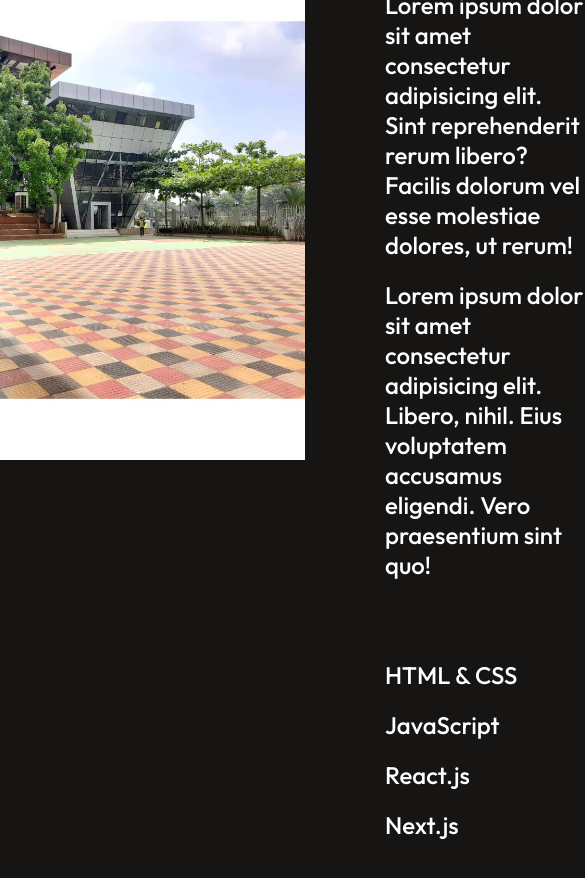
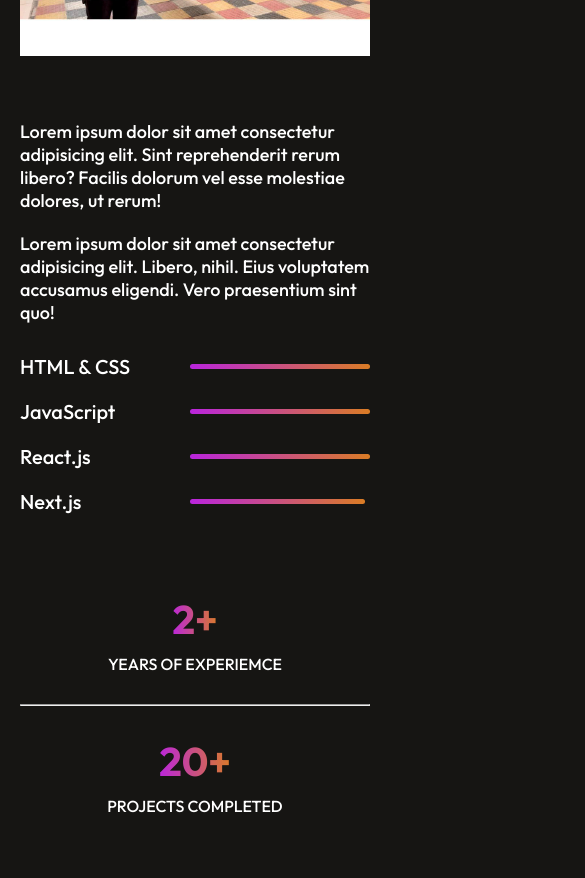
Before and after one commit to Pullock4981/Ashik-Portfolio, a React (Vite) app: page / in a window 390 px wide. Shown: the part 1080-1958 px from the top of the page, 585 px wide, since content can reach past the window. Built offline with nearby package versions, Linux system fonts and the light colour scheme.

Commit message:
add footer and contact responsive

```diff
--- a/src/Components/About/About.css
+++ b/src/Components/About/About.css
@@ -115,3 +115,62 @@
     font-size: 22px;
     font-weight: 500;
 }
+
+/* media query */
+
+@media screen and (max-width: 600px){
+    .about{
+        margin: 40px 20px;
+    }
+
+    .about-title h1{
+        font-size: 30px;
+    }
+
+    .about-title img{
+        width: 40%;
+    }
+
+    .about-section{
+        flex-direction: column;
+        gap: 30px;
+    }
+
+    .about-left img{
+        width: 100%;
+        height: 300px;
+    }
+
+    .about-right{
+        gap: 30px;
+    }
+
+    .about-para{
+        font-size: 18px;
+    }
+
+    .about-skill{
+        gap: 20px;
+    }
+
+    .about-skill p{
+        font-size: 20px;
+    }
+
+    .about-skill hr{
+        height: 5px;
+    }
+
+    .about-achievements{
+        flex-direction: column;
+        gap: 30px;
+    }
+
+    .about-achievement h1{
+        font-size: 40px;
+    }
+
+    .about-achievement p{
+        font-size: 16px;
+    }
+}
--- a/src/Components/Contact/Contact.css
+++ b/src/Components/Contact/Contact.css
@@ -120,3 +120,65 @@
     transform: scale(1.1);
     transition: 0.3s;
 }
+
+/* media query */
+
+@media screen and (max-width: 600px){
+    .contact{
+        margin: 40px 20px;
+    }
+
+    .contact-right{
+        gap: 17px;
+        margin-top: 10px;
+    }
+
+    .contact-title h1{
+        font-size: 30px;
+    }
+
+    .contact-title img{
+        width: 40%;
+    }
+
+    .contact-section{
+        flex-direction: column;
+        gap: 10px;
+    }
+
+    .contact-left h1{
+        font-size: 30px;
+    }
+
+    .contact-left p{
+        font-size: 16px;
+    }
+
+    .contact-details{
+        font-size: 18px;
+    }
+
+    .contact-right label{
+        font-size: 18px;
+    }
+
+    .contact-right input{
+        width: 87%;
+        height: 40px;
+        /* padding: 0px 10px; */
+        font-size: 16px;
+    }
+
+    .contact-right textarea{
+        width: 87%;
+        font-size: 16px;
+    }
+
+    .contact-submit{
+        font-size: 18px;
+        padding: 10px 30px;
+        margin: 0 auto;
+        margin-top: 20px;
+    }
+
+}
--- a/src/Components/Footer/Footer.css
+++ b/src/Components/Footer/Footer.css
@@ -73,3 +73,55 @@
     gap: 50px;
     margin-bottom: 50px;
 }
+/* media query */
+
+@media screen and (max-width: 600px){
+    .footer{
+        margin: 50px 20px;
+    }
+
+    .footer-top{
+        flex-direction: column;
+        gap: 20px;
+    }
+
+    .footer-top-right{
+        flex-direction: column;
+        gap: 20px;
+    }
+
+    .footer-top-left img{
+        width: 130px;
+    }
+
+    .footer-top-left p{
+        font-size: 16px;
+        max-width: 400px;
+    }
+
+    .footer-email-input{
+        padding: 10px 15px;
+    }
+
+    .footer-email-input input{
+        font-size: 16px;
+    }
+
+    .footer-subscribe{
+        padding: 10px 30px;
+    }
+
+    .footer-bottom{
+        flex-direction: column;
+        justify-content: center;
+        align-items: center;
+        font-size: 12px;
+        gap: 10px;
+    }
+
+    .footer-bottom-right{
+        flex-direction: row;
+        gap: 10px;
+    }
+
+}
--- a/src/Components/MyWork/MyWork.css
+++ b/src/Components/MyWork/MyWork.css
@@ -104,12 +104,12 @@
 
 @media screen and (max-width: 600px){
     .mywork{
-        margin: 80px 50px;
-        gap: 50px;
+        margin: 0px 30px;
+        gap: 30px;
     }
 
     .mywork-title h1{
-        font-size: 35px;
+        font-size: 30px;
     }
 
     .mywork-title img{
@@ -119,4 +119,10 @@
     .my-work-containers{
         grid-template-columns: 1fr;
     }
+
+    .mywork-show-more{
+        padding: 15px 30px;
+        font-size: 18px;
+        margin-bottom: 30px;
+    }
 }
```
